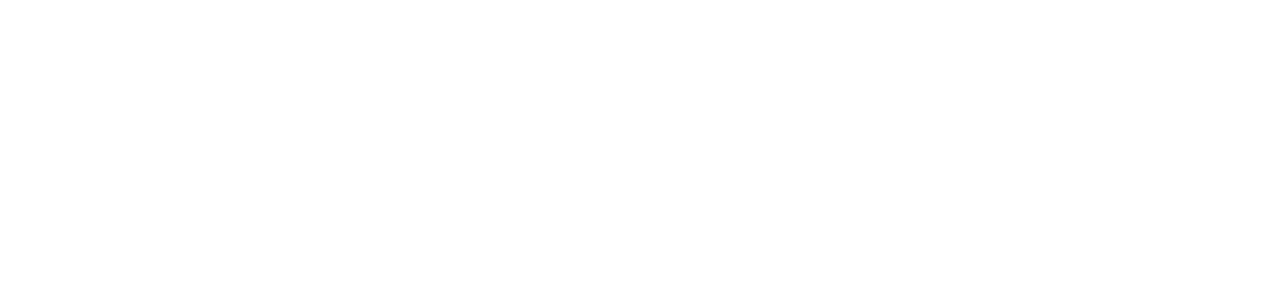
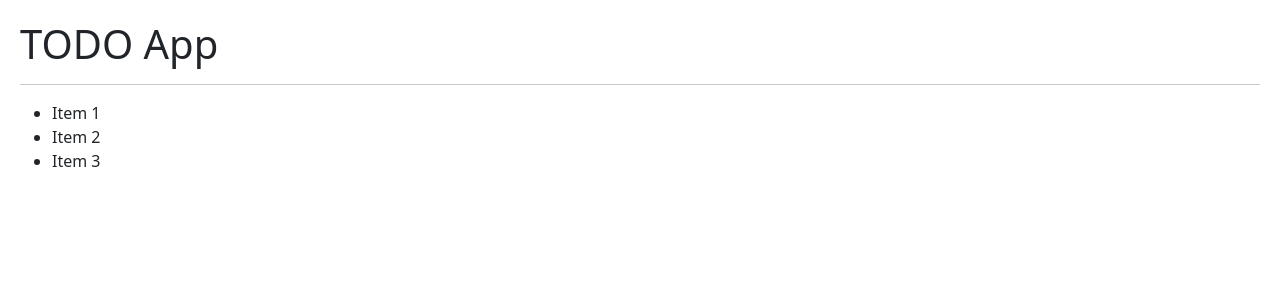
Before and after one commit to ForeverMikk/fernando-hooks, a React (Vite) app: page / in a window 1280 px wide. Shown: the top 300 px of the page. Built offline with nearby package versions, Linux system fonts and the light colour scheme.

Commit message:
empezamos con el useReducer

```diff
--- /dev/null
+++ b/src/08-useReducer/TodoApp.jsx
@@ -0,0 +1,35 @@
+import { useReducer } from "react"
+import { todoReducer } from "./totoReducer";
+
+const initialState = [
+    {
+        id: new Date().getTime(),
+        description: 'Recolectar la piedra del alma',
+        done: false,
+    },
+    {
+        id: new Date().getTime() * 3,
+        description: 'Recolectar la piedra del alma',
+        done: false,
+    }
+]
+
+
+
+export const TodoApp = () => {
+
+
+    const [state, dispatch] = useReducer(todoReducer, initialState);
+
+  return (
+    <>
+        <h1>TODO App</h1>
+        <hr />
+        <ul>
+            <li>Item 1</li>
+            <li>Item 2</li>
+            <li>Item 3</li>
+        </ul>
+    </>
+  )
+}
--- /dev/null
+++ b/src/08-useReducer/totoReducer.js
@@ -0,0 +1,11 @@
+export const todoReducer = (initialState, action) => {
+
+    switch (action.type) {
+        case 'ABC':
+            throw new Error('Actiontype = ABC no esta implementado');
+
+        default:
+            break;
+    }
+
+}
--- a/src/main.jsx
+++ b/src/main.jsx
@@ -5,11 +5,13 @@ import './index.css'
 // import { MemoHook } from './06-memos/MemoHook';
 // import { CallbackHook } from './06-memos/CallbackHook';
 import './08-useReducer/intro-reducer';
+import { TodoApp } from './08-useReducer/TodoApp';
 // import { Padre } from './07-tarea-memo/Padre';
 
 ReactDOM.createRoot(document.getElementById('root')).render(
   // <React.StrictMode>
     // <CallbackHook />
     // <Padre />
+    <TodoApp />
   // </React.StrictMode>,
 );
```
Also changed, not shown: src/08-useReducer/intro-reducer.js (+6 -7 lines).
